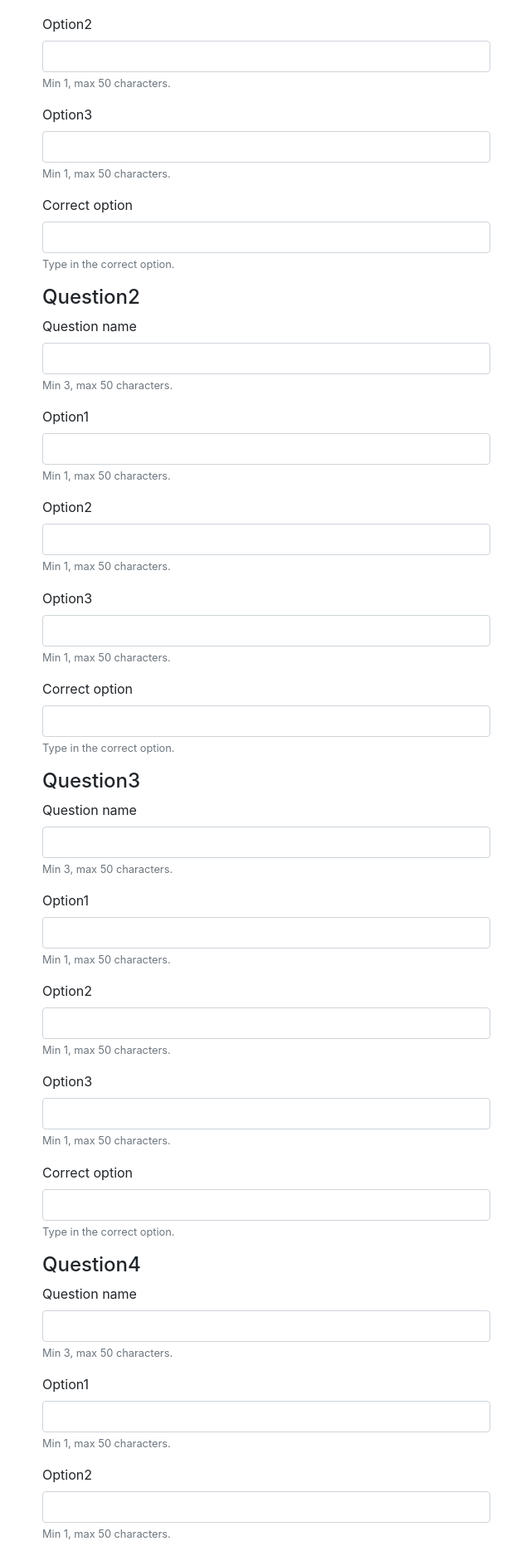
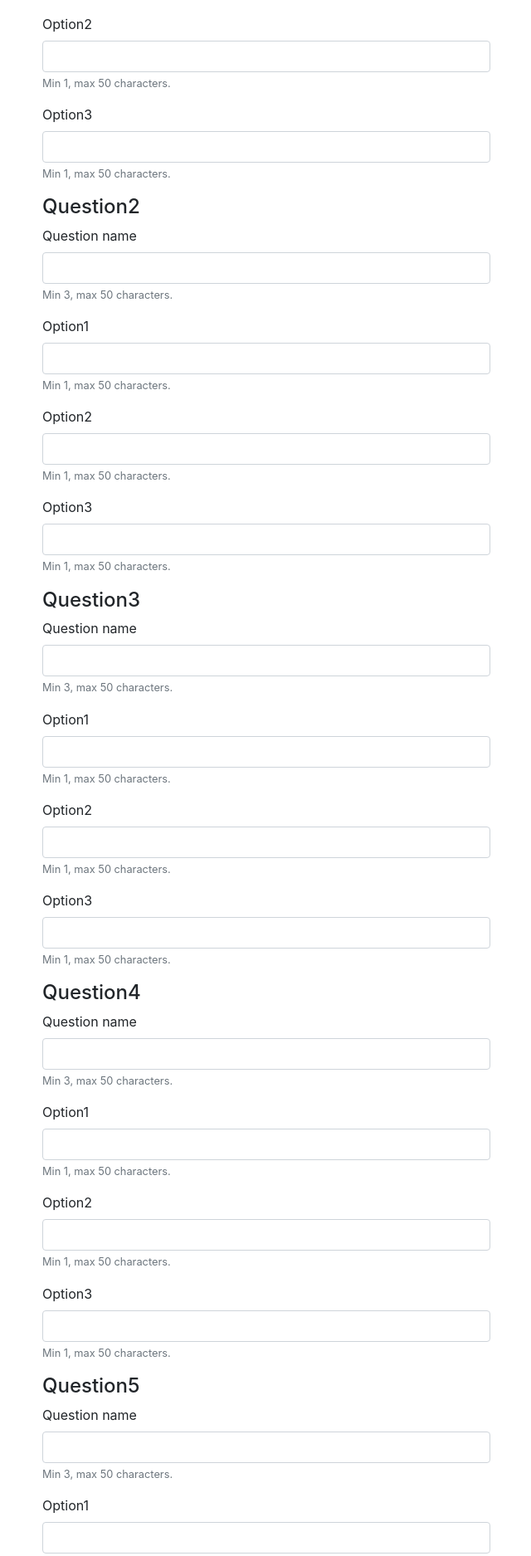
Before and after one commit to KooEeVee/24dbwebapp, a Flask app: page /newquiz in a window 1280 px wide. Shown: the part 576-2451 px from the top of the page at 83% size, without its empty margins (34-674 px from the left). Run offline with Flask 3, Linux system fonts and the light colour scheme; the visitor is signed in with stand-in values (Sample User, id 1).

Commit message:
remove correct options from quiz creation

```diff
--- a/quizzes.py
+++ b/quizzes.py
@@ -190,7 +190,7 @@ def add_correctoption(optionid):
 
 def show_quizzes_toadmin(username):
     try:
-        sql = text("""SELECT quizzes.quiz_label, quizzes.published, quizzes.published_at, questions.quiz_id, questions.question_label, options.question_id, options.option_label, options.correct_option
+        sql = text("""SELECT quizzes.quiz_label, quizzes.published, quizzes.published_at, questions.quiz_id, questions.question_label, options.question_id, options.option_label
                    FROM quizzes
                    LEFT JOIN questions ON quizzes.id=questions.quiz_id
                    LEFT JOIN options ON questions.id=options.question_id
@@ -220,8 +220,7 @@ def show_quizzes_toadmin(username):
                 }
             #print(dict_quizzes[quiz_label]["questions"][question_label])
             optionlist = {
-                "option_label": row.option_label,
-                "correct_option": row.correct_option
+                "option_label": row.option_label
             }
             dict_quizzes[quiz_label]["questions"][question_label]["options"].append(optionlist)
             #print(dict_quizzes)
--- a/routes.py
+++ b/routes.py
@@ -73,27 +73,22 @@ def admin():
         option11=request.form["option11"]
         option12=request.form["option12"]
         option13=request.form["option13"]
-        correctoption1=request.form["correctoption1"]
         question2=request.form["question2"]
         option21=request.form["option21"]
         option22=request.form["option22"]
         option23=request.form["option23"]
-        correctoption2=request.form["correctoption2"]
         question3=request.form["question3"]
         option31=request.form["option31"]
         option32=request.form["option32"]
         option33=request.form["option33"]
-        correctoption3=request.form["correctoption3"]
         question4=request.form["question4"]
         option41=request.form["option41"]
         option42=request.form["option42"]
         option43=request.form["option43"]
-        correctoption4=request.form["correctoption4"]
         question5=request.form["question5"]
         option51=request.form["option51"]
         option52=request.form["option52"]
         option53=request.form["option53"]
-        correctoption5=request.form["correctoption5"]
         #quizzes.create_quiz(quizname)
         quizid = quizzes.get_quizid(quizname)
         quizzes.add_question(quizid, question1)
@@ -101,36 +96,26 @@ def admin():
         quizzes.add_options(questionid, option11)
         quizzes.add_options(questionid, option12)
         quizzes.add_options(questionid, option13)
-        optionid = quizzes.get_optionid(correctoption1)
-        quizzes.add_correctoption(optionid)
         quizzes.add_question(quizid, question2)
         questionid = quizzes.get_questionid(question2)
         quizzes.add_options(questionid, option21)
         quizzes.add_options(questionid, option22)
         quizzes.add_options(questionid, option23)
-        optionid = quizzes.get_optionid(correctoption2)
-        quizzes.add_correctoption(optionid)
         quizzes.add_question(quizid, question3)
         questionid = quizzes.get_questionid(question3)
         quizzes.add_options(questionid, option31)
         quizzes.add_options(questionid, option32)
         quizzes.add_options(questionid, option33)
-        optionid = quizzes.get_optionid(correctoption3)
-        quizzes.add_correctoption(optionid)
         quizzes.add_question(quizid, question4)
         questionid = quizzes.get_questionid(question4)
         quizzes.add_options(questionid, option41)
         quizzes.add_options(questionid, option42)
         quizzes.add_options(questionid, option43)
-        optionid = quizzes.get_optionid(correctoption4)
-        quizzes.add_correctoption(optionid)
         quizzes.add_question(quizid, question5)
         questionid = quizzes.get_questionid(question5)
         quizzes.add_options(questionid, option51)
         quizzes.add_options(questionid, option52)
         quizzes.add_options(questionid, option53)
-        optionid = quizzes.get_optionid(correctoption5)
-        quizzes.add_correctoption(optionid)
         username = session["username"]
         dict_quizzes = quizzes.show_quizzes_toadmin(username)
         return render_template("admin.html", dict_quizzes=dict_quizzes)
--- a/templates/admin.html
+++ b/templates/admin.html
@@ -11,7 +11,7 @@
     <h4>Name: {{ quiz_label }}</h4>
     <p>Published: {{ quiz.published }}</p>
     <p>Published at: {{ quiz.published_at }}</p>
-    <a class="btn btn-primary" href="/adminquiz/{{ quiz.quiz_id }}" role="button">Publish quiz</a>
+    <a class="btn btn-primary" href="/adminquiz/{{ quiz.quiz_id }}" role="button">Define correct options and Publish quiz</a>
 
     {% for question_label, question in quiz.questions.items() %}
         <p>Question: {{ question_label }}</p>
@@ -20,7 +20,6 @@
         {% for option in question.options %}
             <li>
             Option: {{ option.option_label }}
-            Correct option: {{ option.correct_option }}
             </li>
         {% endfor %}
         </ul>
--- a/templates/newquiz.html
+++ b/templates/newquiz.html
@@ -45,11 +45,6 @@
     <small id="optionHelp" class="form-text text-muted">Min 1, max 50 characters.</small>
   </div>
   <div class="form-group">
-      <label for="correctoption1">Correct option</label>
-      <input type="text" class="form-control" id="correctoption1", name="correctoption1", minlength="1", maxlength="50", required="True" aria-describedby="correctoptionHelp">
-      <small id="correctoptionHelp" class="form-text text-muted">Type in the correct option.</small>
-  </div>
-  <div class="form-group">
     <h4>Question2</H4>
     <label for="question2">Question name</label>
     <input type="text" class="form-control" id="question2", name="question2", minlength="3", maxlength="50", required="True" aria-describedby="questionHelp">
@@ -69,11 +64,6 @@
     <label for="option23">Option3</label>
     <input type="text" class="form-control" id="option23", name="option23", minlength="1", maxlength="50", required="True" aria-describedby="optionHelp">
     <small id="optionHelp" class="form-text text-muted">Min 1, max 50 characters.</small>
-  </div>
-  <div class="form-group">
-      <label for="correctoption2">Correct option</label>
-      <input type="text" class="form-control" id="correctoption2", name="correctoption2", minlength="1", maxlength="50", required="True" aria-describedby="correctoptionHelp">
-      <small id="correctoptionHelp" class="form-text text-muted">Type in the correct option.</small>
   </div>
   <div class="form-group">
     <h4>Question3</H4>
@@ -97,11 +87,6 @@
     <small id="optionHelp" class="form-text text-muted">Min 1, max 50 characters.</small>
   </div>
   <div class="form-group">
-      <label for="correctoption3">Correct option</label>
-      <input type="text" class="form-control" id="correctoption3", name="correctoption3", minlength="1", maxlength="50", required="True" aria-describedby="correctoptionHelp">
-      <small id="correctoptionHelp" class="form-text text-muted">Type in the correct option.</small>
-  </div>
-  <div class="form-group">
     <h4>Question4</H4>
     <label for="question4">Question name</label>
     <input type="text" class="form-control" id="question4", name="question4", minlength="3", maxlength="50", required="True" aria-describedby="questionHelp">
@@ -121,11 +106,6 @@
     <label for="option43">Option3</label>
     <input type="text" class="form-control" id="option43", name="option43", minlength="1", maxlength="50", required="True" aria-describedby="optionHelp">
     <small id="optionHelp" class="form-text text-muted">Min 1, max 50 characters.</small>
-  </div>
-  <div class="form-group">
-      <label for="correctoption4">Correct option</label>
-      <input type="text" class="form-control" id="correctoption4", name="correctoption4", minlength="1", maxlength="50", required="True" aria-describedby="correctoptionHelp">
-      <small id="correctoptionHelp" class="form-text text-muted">Type in the correct option.</small>
   </div>
   <div class="form-group">
     <h4>Question5</H4>
@@ -148,11 +128,6 @@
     <input type="text" class="form-control" id="option53", name="option53", minlength="1", maxlength="50", required="True" aria-describedby="optionHelp">
     <small id="optionHelp" class="form-text text-muted">Min 1, max 50 characters.</small>
   </div>
-  <div class="form-group">
-      <label for="correctoption5">Correct option</label>
-      <input type="text" class="form-control" id="correctoption5", name="correctoption5", minlength="1", maxlength="50", required="True" aria-describedby="correctoptionHelp">
-      <small id="correctoptionHelp" class="form-text text-muted">Type in the correct option.</small>
-  </div>
   <button type="submit" class="btn btn-primary">Submit</button>
 </form>
 
```
